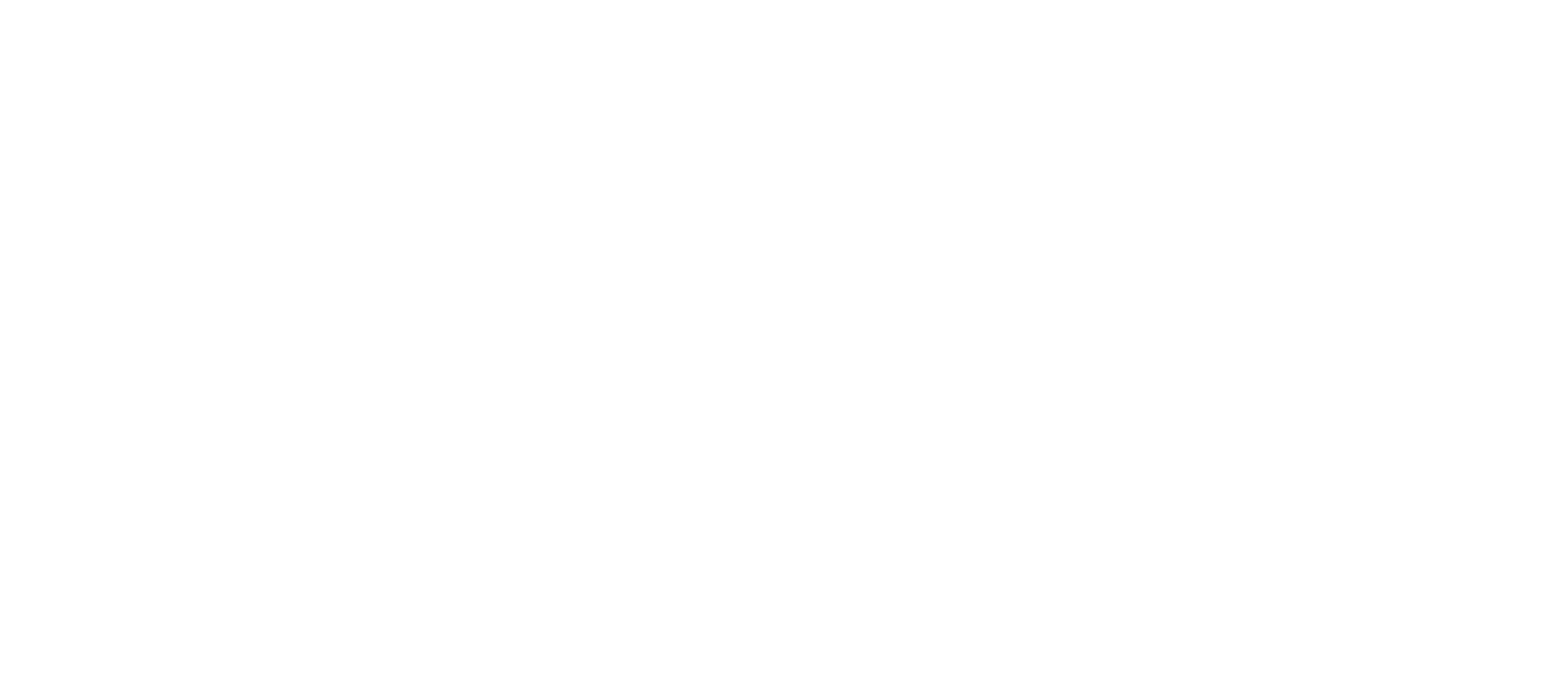
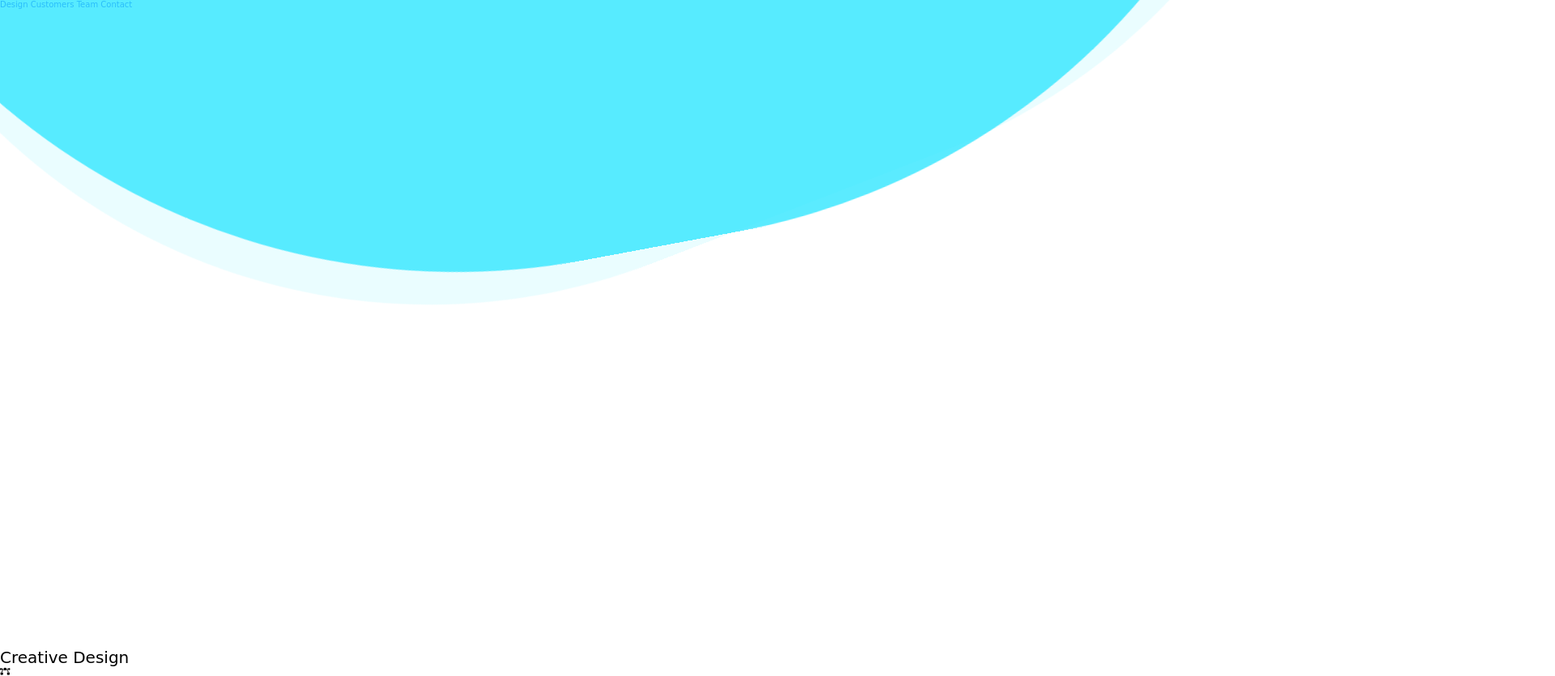
Before and after one commit to Ivanova24/Creative-Design, a plain HTML site: page Creative-Design/index.html in a window 1280 px wide. Shown: the top 835 px of the page at 81% size, 1920 px wide, since content can reach past the window. Before the commit the page ends 800 px from the top, so only its background shows below. Drawn offline with Linux system fonts and the light colour scheme; a web font is replaced by a local one.

Commit message:
seccion uno

```diff
--- a/Creative-Design/index.html
+++ b/Creative-Design/index.html
@@ -9,6 +9,26 @@
 </head>
 <body>
 
+    <div class="container">
+        <!-- Section 1 -->
+        <section class="section-1">
+            <nav class="navbar">
+                <a href="#" class="navbar-link">Design</a>
+                <a href="#" class="navbar-link">Customers</a>
+                <a href="#" class="navbar-link">Team</a>
+                <a href="#" class="navbar-link">Contact</a>
+            </nav>
+        </section>
+        <div class="floating-bg"></div>
+        <h1 class="section-1-heading">Creative Design</h1>
+        <div class="logo">
+            <i class="fas fa-bezier-curve"></i>
+        </div>
+        <!-- End of Section 1 -->
+    </div>
+
+
+
 
     <script src="script.js"></script>
 </body>
--- a/Creative-Design/style.css
+++ b/Creative-Design/style.css
@@ -0,0 +1,63 @@
+/* Common Styles */
+@import url('https://fonts.googleapis.com/css2?family=Bellota+Text:wght@300;400;700&family=Monoton&display=swap');
+
+* {
+    margin: 0;
+    padding: 0;
+    box-sizing: border-box;
+    text-decoration: none;
+    list-style-type: none;
+    font-family: 'Bellota Text', cursive;
+    font-weight: 400;
+}
+
+html {
+    font-size: 62.5%;
+}
+
+body {
+    overflow-x: hidden;
+}
+/* End of Common Styles */
+
+/* Section 1 */
+.section-1 {
+    width: 100%;
+    height: 100vh;
+    background-color: #fff;
+    position: relative;
+}
+
+.floating-bg {
+    width: 150vw;
+    height: 150vw;
+    background-color: rgb(50, 231, 255, 0.8);
+    position: absolute;
+    top: -125vw;
+    left: calc(50% - 75vw);
+    border-radius: 45%;
+    animation: rotate 30s infinite;
+}
+
+.floating-bg::before {
+    content: "";
+    width: 100%;
+    height: 100%;
+    background-color: rgba(50, 231, 255, 0.1);
+    position: absolute;
+    top: 0;
+    left: 0;
+    border-radius: 40%;
+    animation: rotate 30s infinite;
+}
+
+@keyframes rotate {
+    0% {
+        transform: rotate(0);
+    }
+
+    100% {
+        transform: rotate(360deg);
+    }
+}
+/* End of Section 1 */
```
